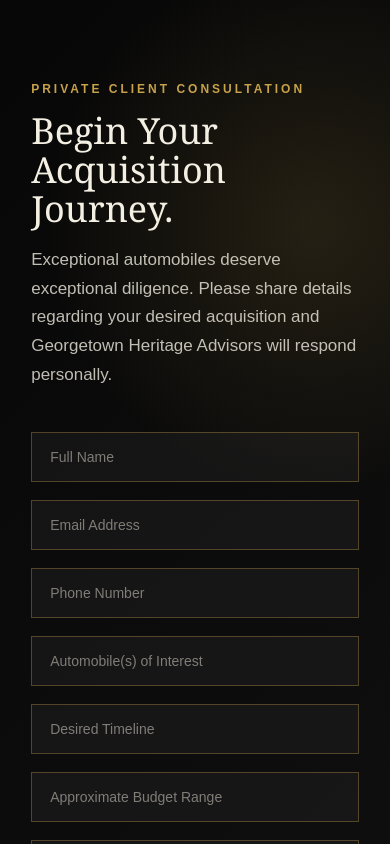
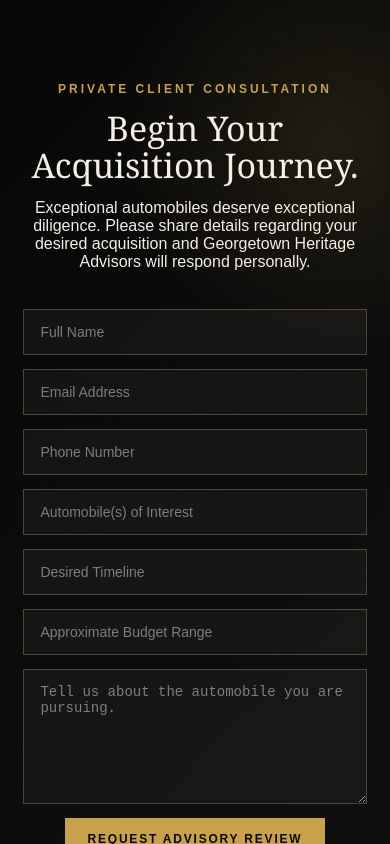
Before and after one commit to aar91286/georgetown-heritage-advisors, a Next.js app: page /consultation in a window 390 px wide. Shown: the top 844 px of the page. Built offline with nearby package versions, Linux system fonts and the light colour scheme.

Commit message:
Fix consultation page layout

```diff
--- a/app/globals.css
+++ b/app/globals.css
@@ -265,46 +265,58 @@
   footer {
     flex-direction: column;
   }
+}
+
 .consultation-page {
   min-height: 100vh;
-  padding: 70px 8vw;
+  padding: 70px 6vw;
   background:
-    radial-gradient(circle at 80% 20%, rgba(199,162,74,.14), transparent 28%),
+    radial-gradient(circle at 85% 15%, rgba(199,162,74,.12), transparent 25%),
     linear-gradient(135deg, #070707, #101010);
   color: var(--ivory);
 }
 
 .consultation-header {
   max-width: 760px;
-  margin-bottom: 42px;
+  margin: 0 auto 38px;
+  text-align: center;
 }
 
 .consultation-header h1 {
   font-family: Georgia, serif;
-  font-size: clamp(36px, 5vw, 68px);
+  font-size: clamp(34px, 4vw, 58px);
   line-height: 1.08;
   font-weight: 400;
-  margin: 16px 0;
+  margin: 14px 0;
 }
 
-.consultation-header p:last-child {
-  max-width: 620px;
-  color: rgba(244,239,227,.78);
-  font-size: 17px;
-  line-height: 1.7;
+.consultation-header h1 {
+  font-family: Georgia, serif;
+  font-size: clamp(34px, 4vw, 58px);
+  line-height: 1.08;
+  font-weight: 400;
+
+  max-width: none;
+  width: 100%;
+
+  text-align: center;
+  margin: 14px auto;
 }
 
 .consultation-form {
-  max-width: 840px;
+  width: 100%;
+  max-width: 760px;
+  margin: 0 auto;
   display: grid;
-  grid-template-columns: repeat(2, 1fr);
-  gap: 18px;
+  grid-template-columns: 1fr 1fr;
+  gap: 14px;
 }
 
 .consultation-form input,
 .consultation-form textarea {
+  min-width: 0;
   width: 100%;
-  padding: 16px 18px;
+  padding: 14px 16px;
   background: rgba(255,255,255,.04);
   border: 1px solid rgba(199,162,74,.35);
   color: var(--ivory);
@@ -314,7 +326,7 @@
 
 .consultation-form textarea {
   grid-column: 1 / -1;
-  min-height: 150px;
+  min-height: 135px;
   resize: vertical;
 }
 
@@ -324,8 +336,10 @@
 }
 
 .consultation-form button {
+  grid-column: 1 / -1;
+  justify-self: center;
   width: fit-content;
-  padding: 14px 22px;
+  padding: 13px 22px;
   border: 1px solid var(--gold);
   background: var(--gold);
   color: #070707;
@@ -340,4 +354,4 @@
   .consultation-form {
     grid-template-columns: 1fr;
   }
-}}
+}
```
